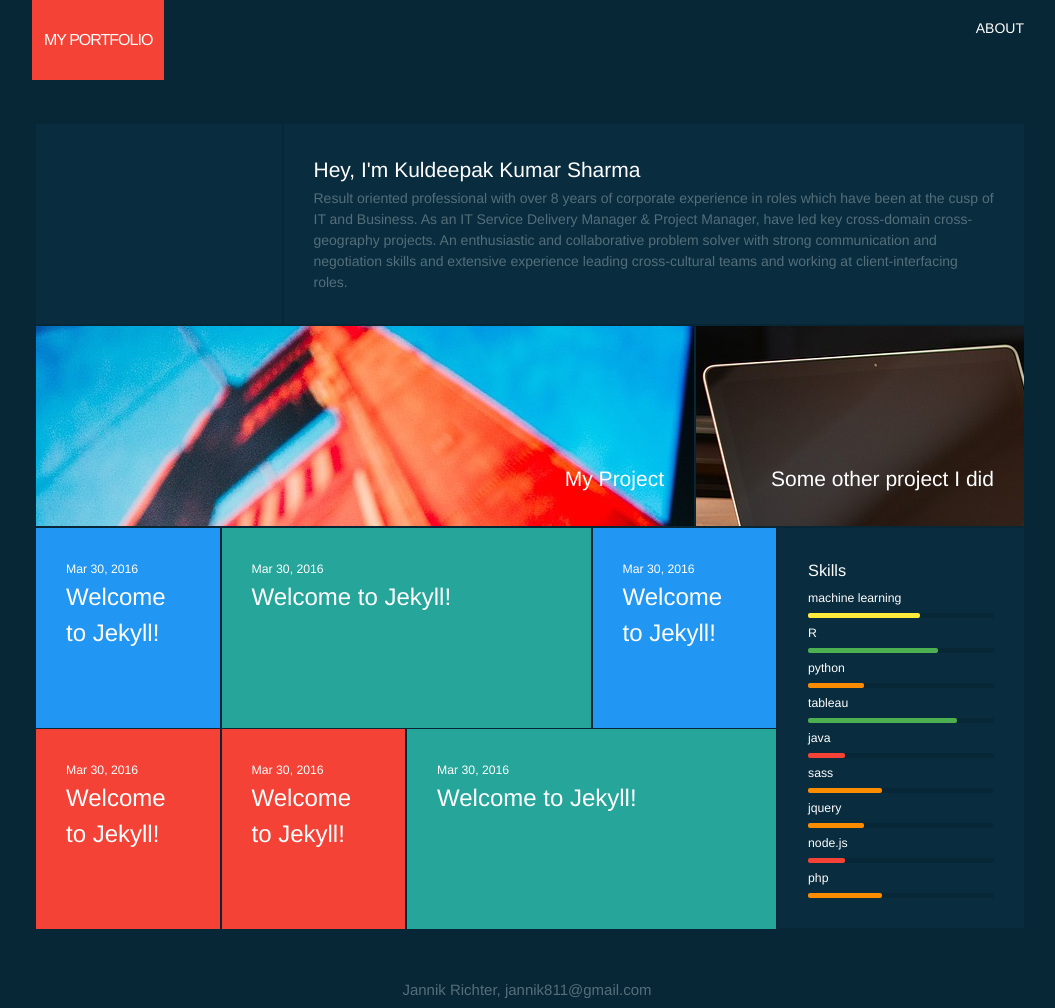
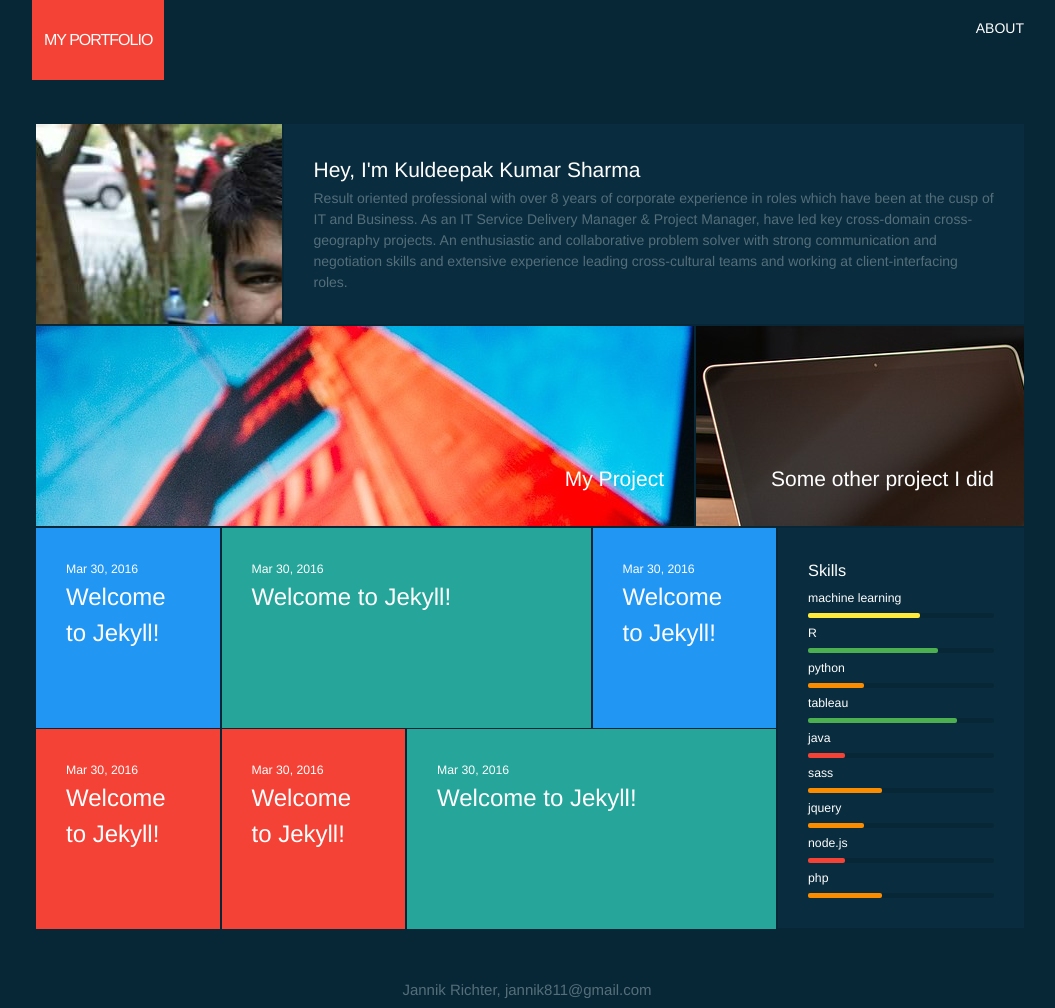
Before and after one commit to kuldeepaksharma/kuldeepaksharma.github.io, a Jekyll site: the page built from index.html, in a window 1280 px wide. Shown: the whole page, without its empty margins (112-1167 px from the left). Built offline with Jekyll 4.4.1, drawn with Linux system fonts in a browser that asks for light colours.

Commit message:
Update index.html

```diff
--- a/index.html
+++ b/index.html
@@ -7,7 +7,7 @@ layout: default
 
  <div class="col col-12">
       <div class="col col-3">
-          <div class="block glass"  style="background-image:url(assets/avatar.jpg) background-size:cover">
+          <div class="block glass"  style="background-image:url(assets/avatar.jpg)">
           </div>
       </div>
       <div class="col col-9">
```
